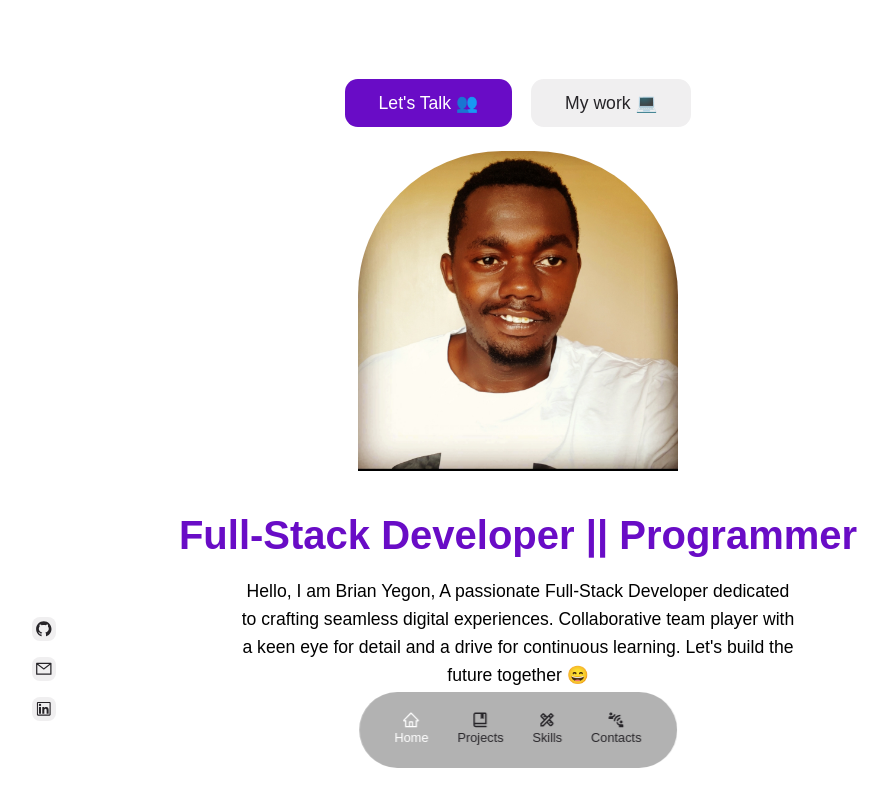
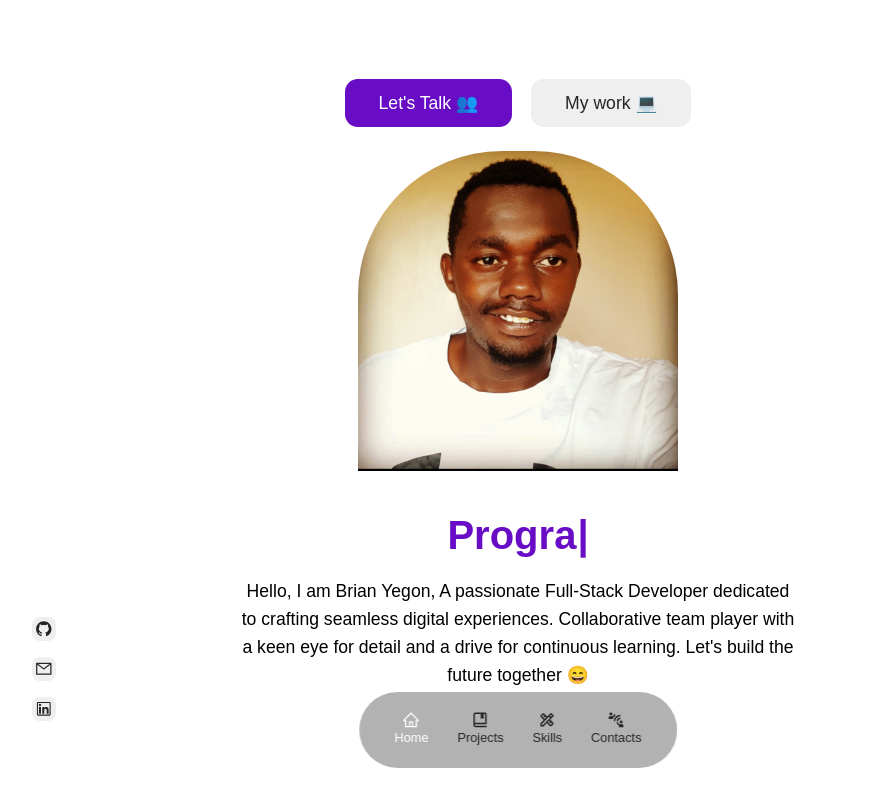
Before and after one commit to yegonkimutai/Personal-portfolio, a React (Create React App) app: page / in a window 1280 px wide. Shown: the top 800 px of the page, without its empty margins (122-1010 px from the left). Built offline with nearby package versions, Linux system fonts and the light colour scheme; a web font is replaced by a local one.

Commit message:
:boom:Add the typewriter effect

```diff
--- a/package.json
+++ b/package.json
@@ -17,6 +17,7 @@
     "react-scripts": "5.0.1",
     "react-scroll": "^1.8.9",
     "react-tooltip": "^5.20.0",
+    "typewriter-effect": "^2.20.1",
     "web-vitals": "^2.1.4"
   },
   "scripts": {
--- a/src/sections/header/Header.jsx
+++ b/src/sections/header/Header.jsx
@@ -1,4 +1,5 @@
 import HeaderImg from '../../assets/Header.jpg';
+import Typewriter from 'typewriter-effect'
 import data from './data';
 import './header.css';
 
@@ -14,7 +15,21 @@ function Header() {
         <div className="header-prof">
           <img src={HeaderImg} alt="Header Image" />
         </div>
-        <h3>Full-Stack Developer || Programmer</h3>
+        <h3>
+          <Typewriter
+          options={{
+            autoStart:true,
+            loop: true,
+            delay: 40,
+            strings:[
+              'Full-Stack Developer',
+              'Programmer',
+              'Software Developer',
+              'Web Developer'
+            ],
+          }}
+          />
+        </h3>
         <p>
           Hello, I am Brian Yegon, A passionate Full-Stack Developer dedicated to crafting seamless digital experiences.
           Collaborative team player with a keen eye for detail and a drive for continuous learning. Let's build the future together 😄
```
Also changed, not shown: 1 other file (tests, documents, lock files or other folders).
